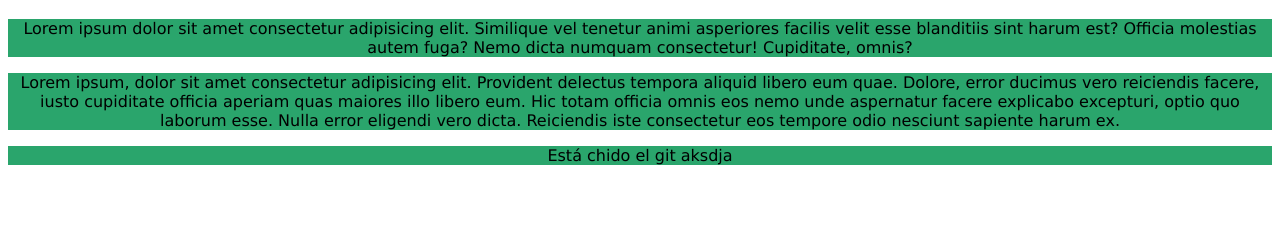
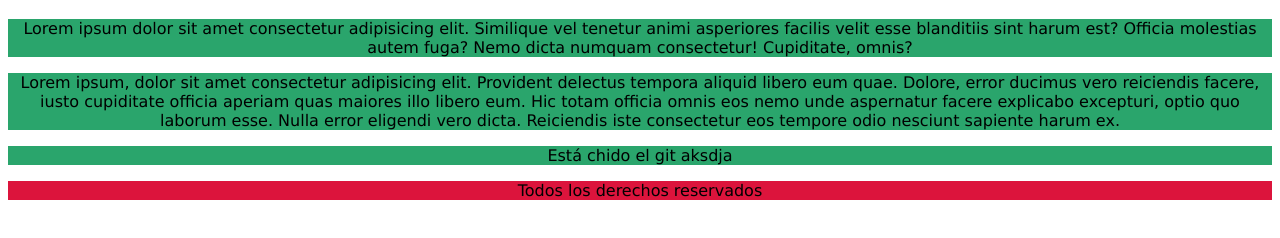
Before and after one commit to Alejandro761/blogWTF, a plain HTML site: page index.html in a window 1280 px wide. Shown: the part 110-348 px from the top of the page. Drawn offline with Linux system fonts and the light colour scheme.

Commit message:
Agregue el footer

```diff
--- a/css/estilos.css
+++ b/css/estilos.css
@@ -10,3 +10,7 @@ h1{
 p{
     background-color: rgb(42, 165, 108);
 }
+
+#footer{
+    background-color: crimson;
+}
--- a/index.html
+++ b/index.html
@@ -14,5 +14,6 @@
     <p>Lorem ipsum, dolor sit amet consectetur adipisicing elit. Provident delectus tempora aliquid libero eum quae. Dolore, error ducimus vero reiciendis facere, iusto cupiditate officia aperiam quas maiores illo libero eum.
     Hic totam officia omnis eos nemo unde aspernatur facere explicabo excepturi, optio quo laborum esse. Nulla error eligendi vero dicta. Reiciendis iste consectetur eos tempore odio nesciunt sapiente harum ex.</p>
     <p>Está chido el git aksdja</p>
+    <p id="footer">Todos los derechos reservados</p>
 </body>
 </html>
```
